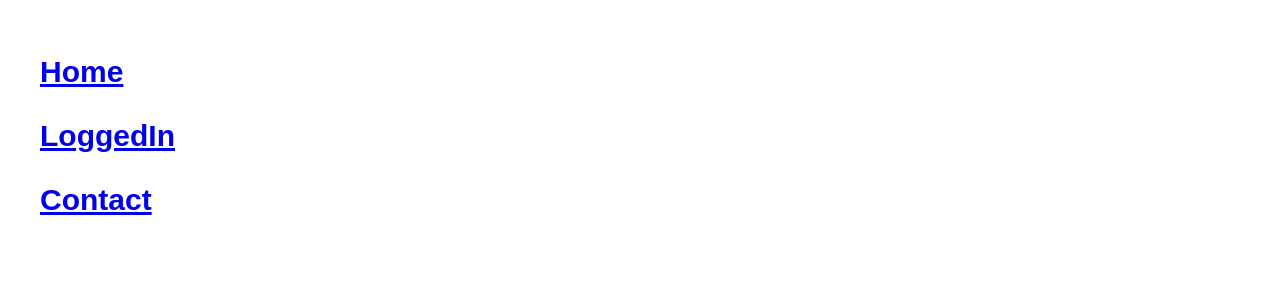
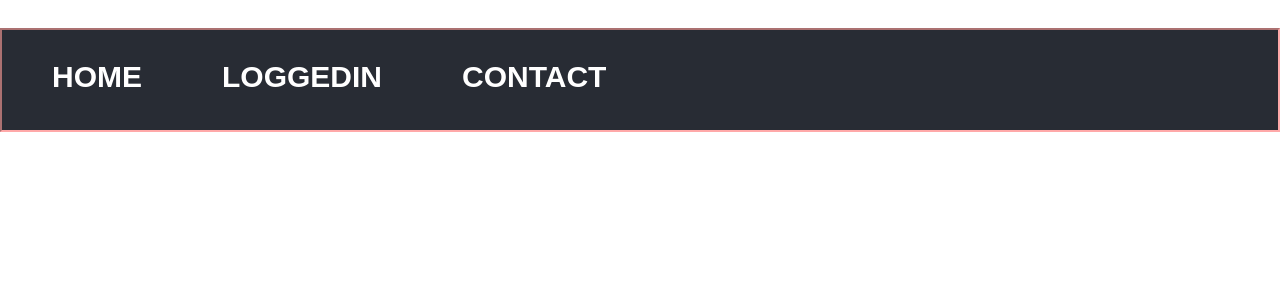
Before and after one commit to amgava/therandomsamaritans, a React (Create React App) app in the folder client/: page /userok in a window 1280 px wide. Shown: the top 300 px of the page. Built offline with nearby package versions, Linux system fonts and the light colour scheme.

Commit message:
improved navbar

```diff
--- a/client/src/components/Navbar/Navbar.css
+++ b/client/src/components/Navbar/Navbar.css
@@ -1,17 +1,31 @@
   ul.App-navbar {
-    margin: 25px;
-    margin-left: 5px;
-    margin-right: 25px;
+    border-color: rgb(255, 169, 169);
+    border-width: 2px;
+    border-style: inset;
     position: sticky;
-    padding: 15px;
+    padding: 10px;
+    background-color: #282c34;
+    height: 10vh;
+    display: flex;
+    flex-direction: row;
+    font-size: calc(12px + 2vmin);
+    color: white;
+    text-transform: uppercase;
   }
 
   li.menuLink {
     list-style-type: none;
     margin-left: 5px;
     margin-right: 5px;
-    padding: 15px;
+    padding: 20px;
+    font-size: calc(14px + 2vmin);
     text-align: center;
-    font-size: calc(14px + 2vmin);
-    text-align: justify;
   }
+
+  A { color: white }
+
+  A:link { text-decoration: none; padding: 15px;}
+
+  A:active { text-decoration: none; }
+
+  A:hover { color: black; text-decoration: none; background-color: rgb(197, 197, 197); border-radius: calc(8px + 2vmin); border-color: black; border-width: 1px; }
--- a/client/src/components/Navbar/Navbar.js
+++ b/client/src/components/Navbar/Navbar.js
@@ -2,6 +2,7 @@ import React from 'react';
 import HomeLink from "./homeLink/homeLink";
 import LoggedinLink from "./loggedinLink/loggedinLink";
 import ContactLink from "./contactLink/contactLink";
+import "./Navbar.css";
 
 function Navbar() {
     return (
```
